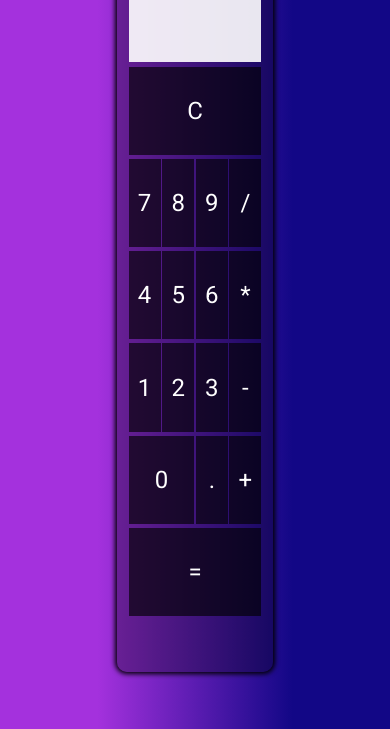
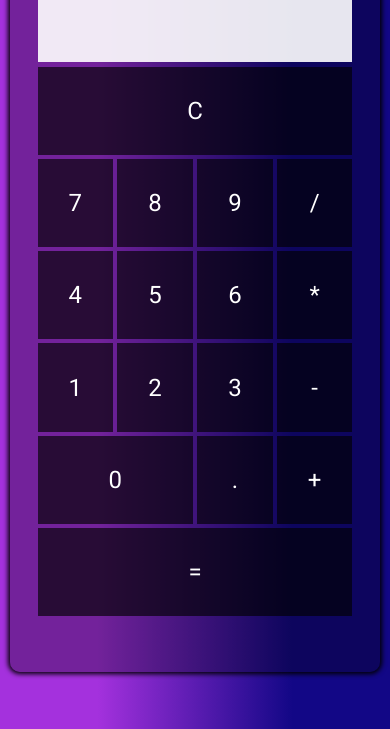
Before and after one commit to HenriqueMelo2007/calculadora, a plain HTML site: page index.html in a window 390 px wide. Shown: the part 125-854 px from the top of the page. Drawn offline with Linux system fonts and the light colour scheme.

Commit message:
adicionando pontos-de-quebra

```diff
--- a/style.css
+++ b/style.css
@@ -94,3 +94,21 @@ button:hover {
 #zero {
   width: 49.33%;
 }
+
+@media (max-width: 1090px) {
+  .calculadora {
+    width: 60%;
+  }
+}
+
+@media (max-width: 895px) {
+  .calculadora {
+    width: 80%;
+  }
+}
+
+@media (max-width: 560px) {
+  .calculadora {
+    width: 95%;
+  }
+}
```
